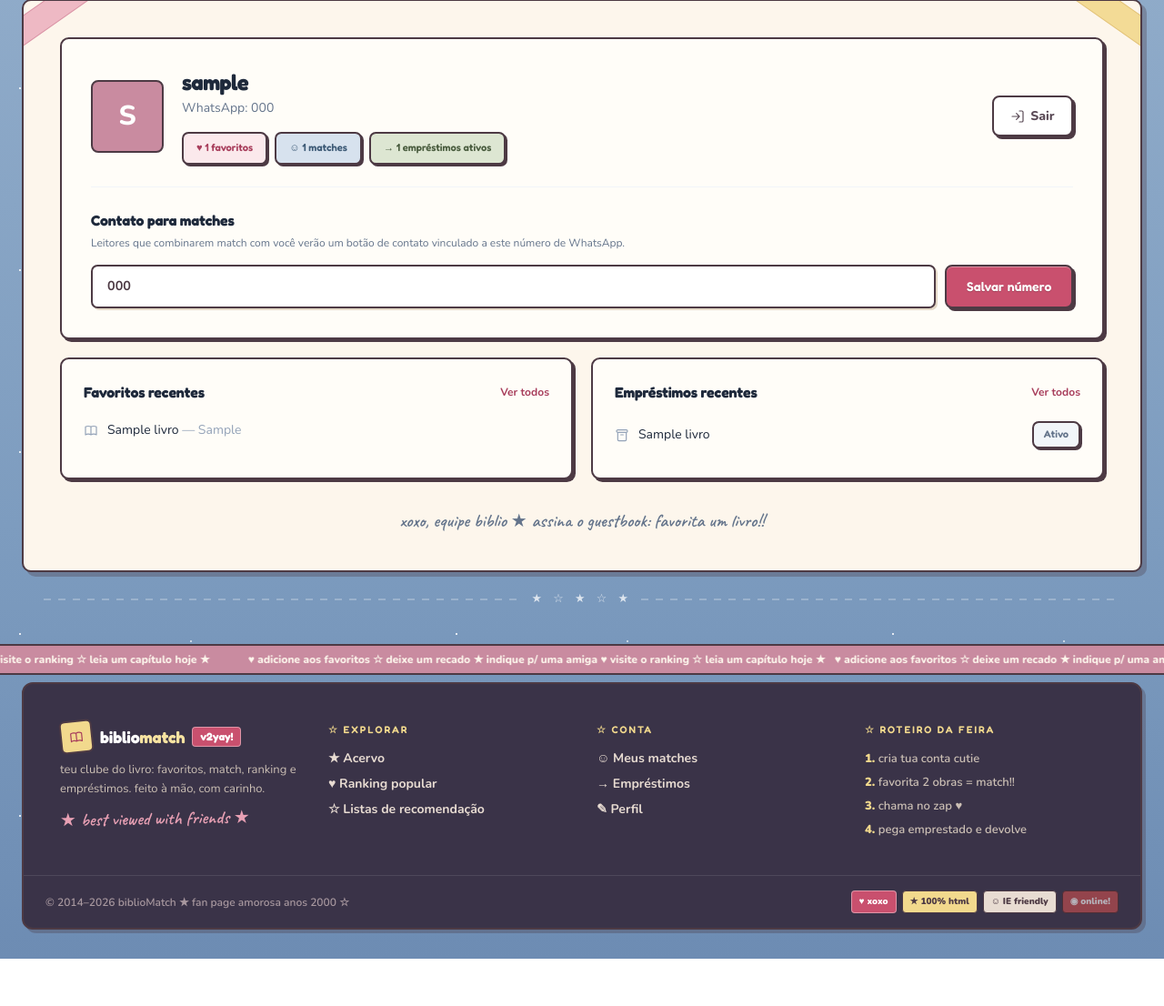
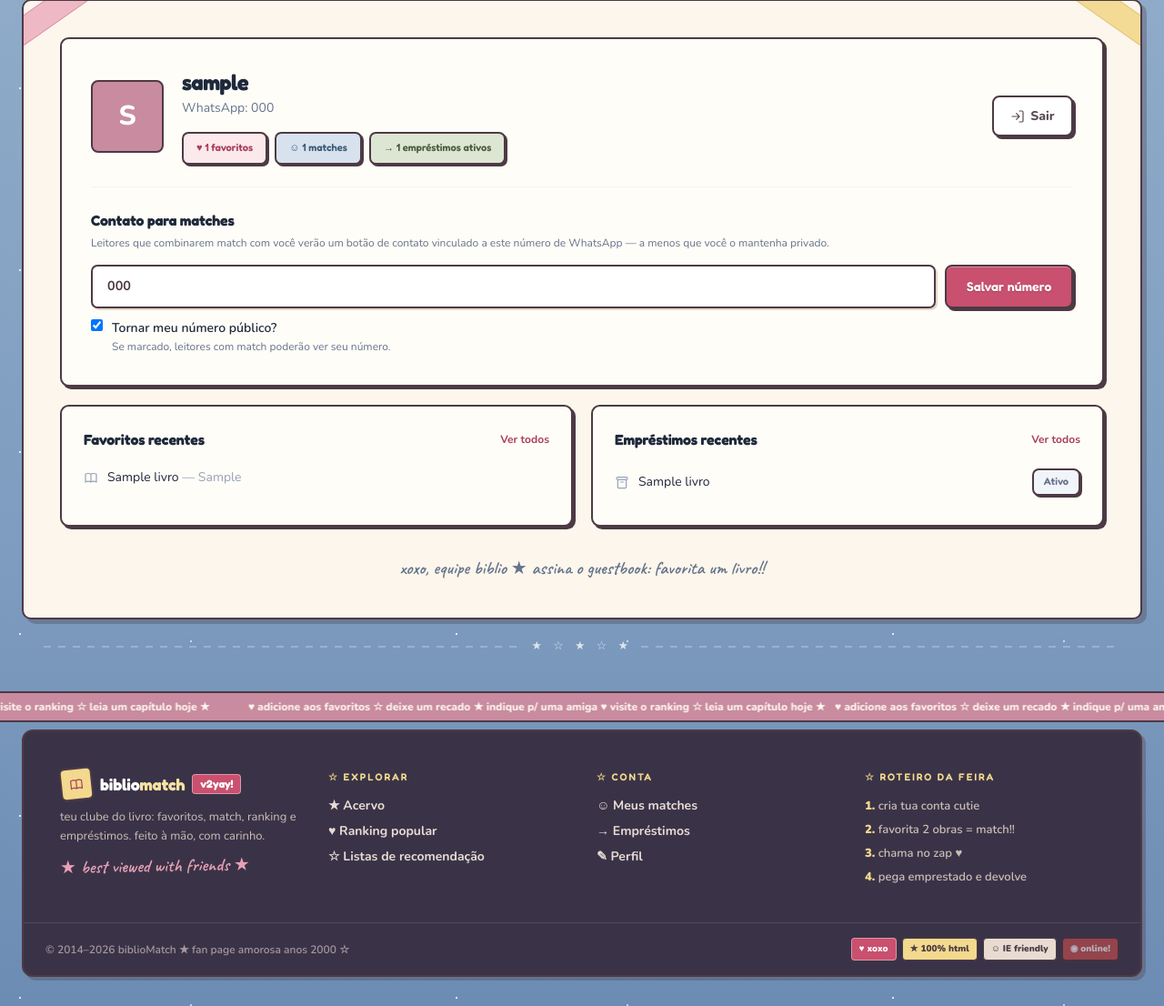
Before and after one commit to emanuelangerdev/biblioteca-expoceep, a Django app: page /perfil/ in a window 1280 px wide. Shown: the part 135-1241 px from the top of the page at 91% size. Before the commit the page ends 1189 px from the top, so only its background shows below. Run offline with Django 5.2, Linux system fonts and the light colour scheme; a user stored in the database is signed in; tables that the repository leaves empty hold one stand-in row (values such as "Sample post"); some libraries are stand-ins or nearby versions.

Commit message:
Mudança nas regras de negócio

```diff
--- a/core/admin.py
+++ b/core/admin.py
@@ -4,7 +4,8 @@
 
 @admin.register(Profile)
 class ProfileAdmin(admin.ModelAdmin):
-    list_display = ("usuario", "telefone")
+    list_display = ("usuario", "telefone", "telefone_publico")
+    list_filter = ("telefone_publico",)
     search_fields = ("usuario__username", "telefone")
 
 
--- a/core/forms.py
+++ b/core/forms.py
@@ -6,36 +6,52 @@
 
 
 class CadastroForm(UserCreationForm):
-    telefone = forms.CharField(required=False, max_length=20,
+    telefone = forms.CharField(required=True, max_length=20,
+                               label="Telefone (WhatsApp)",
                                widget=forms.TextInput(attrs={
                                    "class": "input",
                                    "placeholder": "11999998888 (só números, com DDD)"}))
+    telefone_publico = forms.BooleanField(
+        required=False, initial=True,
+        label="Tornar meu número público?",
+        help_text="Se marcado, leitores com match poderão ver seu número e te chamar no WhatsApp.")
 
     class Meta:
         model = User
-        fields = ("username", "telefone", "password1", "password2")
+        fields = ("username", "telefone", "telefone_publico", "password1", "password2")
 
     def __init__(self, *args, **kwargs):
         super().__init__(*args, **kwargs)
         for f in self.fields.values():
-            f.widget.attrs.setdefault("class", "input")
+            if not isinstance(f.widget, forms.CheckboxInput):
+                f.widget.attrs.setdefault("class", "input")
 
     def save(self, commit=True):
         user = super().save(commit=commit)
         fone = (self.cleaned_data.get("telefone") or "").strip()
-        if commit and fone:
+        publico = self.cleaned_data.get("telefone_publico", True)
+        if commit:
             Profile.objects.update_or_create(
-                usuario=user, defaults={"telefone": fone})
-        elif not commit:
+                usuario=user,
+                defaults={"telefone": fone, "telefone_publico": publico})
+        else:
             # guarda p/ a view salvar junto (caso atípico)
             user._telefone_pendente = fone
+            user._telefone_publico_pendente = publico
         return user
 
 
 class TelefoneForm(forms.ModelForm):
     class Meta:
         model = Profile
-        fields = ["telefone"]
+        fields = ["telefone", "telefone_publico"]
+        labels = {
+            "telefone": "Telefone (WhatsApp)",
+            "telefone_publico": "Tornar meu número público?",
+        }
+        help_texts = {
+            "telefone_publico": "Se marcado, leitores com match poderão ver seu número.",
+        }
         widgets = {
             "telefone": forms.TextInput(attrs={
                 "class": "input", "placeholder": "11999998888 (só números, com DDD)"}),
--- a/core/models.py
+++ b/core/models.py
@@ -29,8 +29,11 @@
 class Profile(models.Model):
     """Telefone de contato do usuário (usado no botão WhatsApp do match)."""
     usuario = models.OneToOneField(User, on_delete=models.CASCADE, related_name="profile")
-    telefone = models.CharField(max_length=20, blank=True,
+    telefone = models.CharField(max_length=20, blank=False,
                                 help_text="Somente números com DDD. Ex: 11999998888")
+    telefone_publico = models.BooleanField(
+        default=True,
+        help_text="Se marcado, outros leitores com match poderão ver seu número.")
 
     def __str__(self):
         return f"{self.usuario.username}: {self.telefone or '—'}"
@@ -40,6 +43,8 @@
         return re.sub(r"\D", "", self.telefone or "")
 
     def whatsapp_url(self, livro_titulo=""):
+        if not self.telefone_publico:
+            return ""
         fone = self.telefone_somente_digitos
         if not fone:
             return ""
--- a/core/templates/core/matches.html
+++ b/core/templates/core/matches.html
@@ -20,6 +20,8 @@
     <a href="{% url 'livro_detalhe' c.match.livro.pk %}" class="btn-ghost text-xs flex-1">Ver obra</a>
     {% if c.wa_url %}
     <a href="{{ c.wa_url }}" target="_blank" rel="noopener" class="flex-1 inline-flex items-center justify-center gap-1.5 text-xs font-extrabold text-white rounded-md py-2.5 px-3 border-2 border-[#4d3a44] hover:brightness-105 transition shadow-[2px_2px_0_#4d3a44]" style="background:#4a7c59">{% include 'core/partials/icon.html' with name='phone' cls='w-4 h-4' %}Contatar</a>
+    {% elif not c.telefone_publico %}
+    <span class="flex-1 text-center text-xs font-semibold text-slate-400 border-2 border-dashed border-slate-300 rounded-md py-2.5" title="Este leitor optou por manter o número privado">Número privado</span>
     {% else %}
     <span class="flex-1 text-center text-xs font-semibold text-slate-400 border-2 border-dashed border-slate-300 rounded-md py-2.5" title="Este leitor ainda não cadastrou telefone">Sem contato</span>
     {% endif %}
--- a/core/templates/core/perfil.html
+++ b/core/templates/core/perfil.html
@@ -18,10 +18,20 @@
 
   <div class="mt-6 pt-6 border-t border-slate-100">
     <h2 class="font-bold">Contato para matches</h2>
-    <p class="text-xs text-slate-500 mt-1 leading-relaxed">Leitores que combinarem match com você verão um botão de contato vinculado a este número de WhatsApp.</p>
-    <form method="post" class="flex flex-col sm:flex-row gap-2.5 mt-3.5">{% csrf_token %}
-      <div class="flex-1">{{ form.telefone }}</div>
-      <button class="btn-primary text-sm justify-center shrink-0">Salvar número</button>
+    <p class="text-xs text-slate-500 mt-1 leading-relaxed">Leitores que combinarem match com você verão um botão de contato vinculado a este número de WhatsApp — a menos que você o mantenha privado.</p>
+    <form method="post" class="mt-3.5 space-y-3">{% csrf_token %}
+      <div>
+        <div class="flex flex-col sm:flex-row gap-2.5">
+          <div class="flex-1">{{ form.telefone }}</div>
+          <button class="btn-primary text-sm justify-center shrink-0">Salvar número</button>
+        </div>
+        {% if form.telefone.errors %}<p class="text-xs text-red-500 mt-1.5 font-medium">{{ form.telefone.errors.0 }}</p>{% endif %}
+      </div>
+      <label class="flex items-start gap-2.5 text-sm cursor-pointer select-none">
+        {{ form.telefone_publico }}
+        <span><span class="font-semibold">{{ form.telefone_publico.label }}</span><br><span class="text-xs text-slate-500">{{ form.telefone_publico.help_text }}</span></span>
+      </label>
+      {% if form.telefone_publico.errors %}<p class="text-xs text-red-500 font-medium">{{ form.telefone_publico.errors.0 }}</p>{% endif %}
     </form>
   </div>
 </div>
--- a/core/views.py
+++ b/core/views.py
@@ -138,10 +138,12 @@
     for m in matches:
         outro = m.usuario2 if m.usuario1 == request.user else m.usuario1
         profile, _ = Profile.objects.get_or_create(usuario=outro)
+        publico = profile.telefone_publico
         cards.append({
             "match": m, "outro": outro,
-            "telefone": profile.telefone_somente_digitos,
+            "telefone": profile.telefone_somente_digitos if publico else "",
             "wa_url": profile.whatsapp_url(m.livro.titulo),
+            "telefone_publico": publico,
         })
     return render(request, "core/matches.html", {"cards": cards})
 
```
Also changed, not shown: core/templates/core/cadastro.html (+9 -1 lines), core/migrations/0004_profile_telefone_publico_alter_profile_telefone.py (added).
